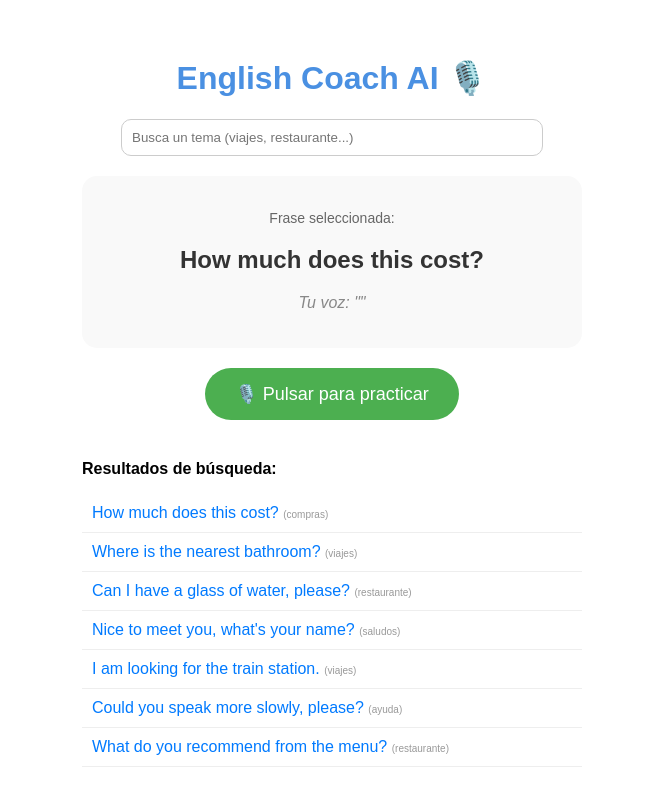
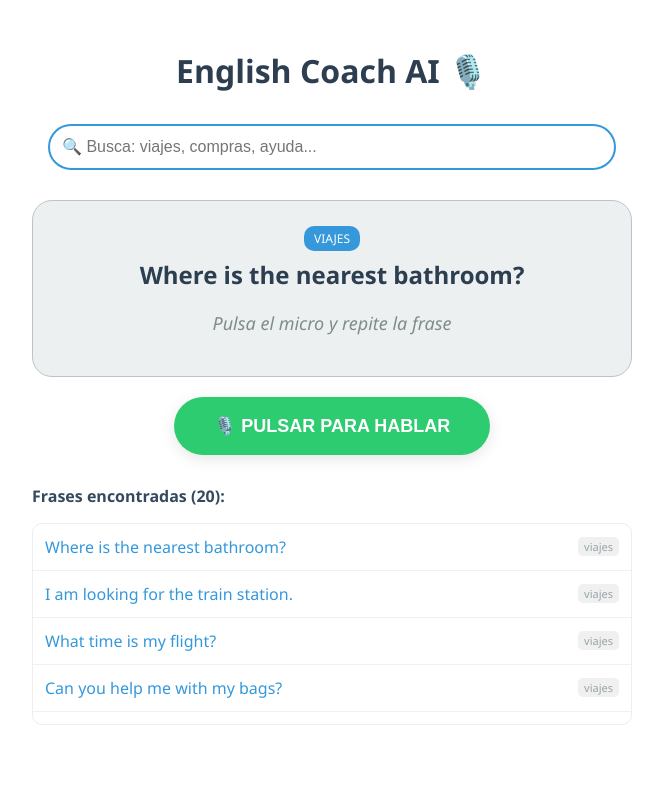
Before and after one commit to Aleejjj07/practice-ingles, a React (Create React App) app: page / in a window 1280 px wide. Shown: the whole page, without its empty margins (308-971 px from the left). Built offline with nearby package versions, Linux system fonts and the light colour scheme.

Commit message:
Update App.jsx

```diff
--- a/src/App.jsx
+++ b/src/App.jsx
@@ -1,14 +1,37 @@
 import React, { useState, useRef } from 'react';
 import { toast, Toaster } from 'react-hot-toast';
 
+// AQUÍ ESTÁN TODAS LAS FRASES NUEVAS
 const FRASES_BASE = [
+  // VIAJES
+  { english: "Where is the nearest bathroom?", category: "viajes" },
+  { english: "I am looking for the train station.", category: "viajes" },
+  { english: "What time is my flight?", category: "viajes" },
+  { english: "Can you help me with my bags?", category: "viajes" },
+
+  // RESTAURANTE
+  { english: "Can I have a glass of water, please?", category: "restaurante" },
+  { english: "What do you recommend from the menu?", category: "restaurante" },
+  { english: "The check, please.", category: "restaurante" },
+  { english: "I have a reservation for tonight.", category: "restaurante" },
+
+  // COMPRAS
   { english: "How much does this cost?", category: "compras" },
-  { english: "Where is the nearest bathroom?", category: "viajes" },
-  { english: "Can I have a glass of water, please?", category: "restaurante" },
+  { english: "Do you have this in a smaller size?", category: "compras" },
+  { english: "Can I pay with credit card?", category: "compras" },
+
+  // TRABAJO / SALUDOS
   { english: "Nice to meet you, what's your name?", category: "saludos" },
-  { english: "I am looking for the train station.", category: "viajes" },
+  { english: "How do you spell that?", category: "ayuda" },
   { english: "Could you speak more slowly, please?", category: "ayuda" },
-  { english: "What do you recommend from the menu?", category: "restaurante" }
+  { english: "I don't understand, can you repeat?", category: "ayuda" },
+  { english: "What do you do for a living?", category: "trabajo" },
+  { english: "I am late for the meeting.", category: "trabajo" },
+
+  // EMERGENCIAS
+  { english: "I need help, call an ambulance.", category: "emergencia" },
+  { english: "I lost my passport.", category: "emergencia" },
+  { english: "I am allergic to peanuts.", category: "salud" }
 ];
 
 export default function EnglishCoach() {
@@ -17,81 +40,98 @@ export default function EnglishCoach() {
   const [searchQuery, setSearchQuery] = useState('');
   const [currentPhrase, setCurrentPhrase] = useState(FRASES_BASE[0]);
 
-  // Filtrar frases según la búsqueda
   const filteredPhrases = FRASES_BASE.filter(f =>
-    f.category.includes(searchQuery.toLowerCase()) ||
+    f.category.toLowerCase().includes(searchQuery.toLowerCase()) ||
     f.english.toLowerCase().includes(searchQuery.toLowerCase())
   );
 
   const startListening = () => {
     const SpeechRecognition = window.SpeechRecognition || window.webkitSpeechRecognition;
     if (!SpeechRecognition) {
-      toast.error("Tu navegador no soporta voz. Usa Chrome.");
+      toast.error("Usa Chrome para que funcione el micrófono.");
       return;
     }
 
     const recognition = new SpeechRecognition();
     recognition.lang = 'en-US';
 
-    recognition.onstart = () => setIsListening(true);
+    recognition.onstart = () => {
+      setIsListening(true);
+      setTranscribedText('Escuchando...');
+    };
+
     recognition.onresult = (event) => {
       const text = event.results[0][0].transcript;
       setTranscribedText(text);
       setIsListening(false);
 
-      if (text.toLowerCase().includes(currentPhrase.english.toLowerCase().replace(/[?.!,]/g, ""))) {
-        toast.success("¡Perfecto! Pronunciación excelente.");
+      const cleanOriginal = currentPhrase.english.toLowerCase().replace(/[?.!,]/g, "");
+      const cleanSpoken = text.toLowerCase().replace(/[?.!,]/g, "");
+
+      if (cleanSpoken.includes(cleanOriginal) || cleanOriginal.includes(cleanSpoken)) {
+        toast.success("¡Excelente pronunciación!", { icon: '👏' });
       } else {
-        toast.error("Casi... ¡Inténtalo de nuevo!");
+        toast.error("Inténtalo de nuevo.");
       }
     };
 
+    recognition.onerror = () => setIsListening(false);
     recognition.start();
   };
 
   return (
-    <div style={{ padding: '30px', textAlign: 'center', fontFamily: 'Arial, sans-serif', maxWidth: '500px', margin: 'auto' }}>
-      <Toaster />
-      <h1 style={{ color: '#4A90E2' }}>English Coach AI 🎙️</h1>
+    <div style={{ padding: '20px', textAlign: 'center', fontFamily: 'Segoe UI, Tahoma, Geneva, Verdana, sans-serif', maxWidth: '600px', margin: 'auto' }}>
+      <Toaster position="top-center" />
+      <h1 style={{ color: '#2c3e50' }}>English Coach AI 🎙️</h1>
 
-      <div style={{ marginBottom: '20px' }}>
+      <div style={{ position: 'sticky', top: '0', background: 'white', padding: '10px 0', zIndex: '10' }}>
         <input
           type="text"
-          placeholder="Busca un tema (viajes, restaurante...)"
+          placeholder="🔍 Busca: viajes, compras, ayuda..."
           value={searchQuery}
           onChange={(e) => setSearchQuery(e.target.value)}
-          style={{ padding: '10px', width: '80%', borderRadius: '10px', border: '1px solid #ccc' }}
+          style={{ padding: '12px', width: '90%', borderRadius: '25px', border: '2px solid #3498db', fontSize: '16px', outline: 'none' }}
         />
       </div>
 
-      <div style={{ background: '#f9f9f9', padding: '20px', borderRadius: '15px', marginBottom: '20px' }}>
-        <p style={{ color: '#666', fontSize: '14px' }}>Frase seleccionada:</p>
-        <h2 style={{ color: '#333' }}>{currentPhrase.english}</h2>
-        <p style={{ fontStyle: 'italic', color: '#888' }}>Tu voz: "{transcribedText}"</p>
+      <div style={{ background: '#ecf0f1', padding: '25px', borderRadius: '20px', margin: '20px 0', border: '1px solid #bdc3c7' }}>
+        <span style={{ background: '#3498db', color: 'white', padding: '4px 10px', borderRadius: '10px', fontSize: '12px', textTransform: 'uppercase' }}>
+          {currentPhrase.category}
+        </span>
+        <h2 style={{ color: '#2c3e50', marginTop: '10px' }}>{currentPhrase.english}</h2>
+        <div style={{ minHeight: '40px', color: '#7f8c8d', fontStyle: 'italic', fontSize: '18px' }}>
+          {transcribedText ? `"${transcribedText}"` : "Pulsa el micro y repite la frase"}
+        </div>
       </div>
 
       <button
         onClick={startListening}
         style={{
-          padding: '15px 30px', fontSize: '18px', borderRadius: '50px', border: 'none', cursor: 'pointer',
-          backgroundColor: isListening ? '#ff4b4b' : '#4CAF50', color: 'white', marginBottom: '20px'
+          padding: '18px 40px', fontSize: '18px', borderRadius: '50px', border: 'none', cursor: 'pointer',
+          backgroundColor: isListening ? '#e74c3c' : '#2ecc71', color: 'white', fontWeight: 'bold',
+          boxShadow: '0 4px 15px rgba(0,0,0,0.1)', transition: '0.3s'
         }}
       >
-        {isListening ? 'Escuchando...' : '🎙️ Pulsar para practicar'}
+        {isListening ? '🛑 ESCUCHANDO...' : '🎙️ PULSAR PARA HABLAR'}
       </button>
 
-      <div style={{ textAlign: 'left', marginTop: '20px' }}>
-        <p><strong>Resultados de búsqueda:</strong></p>
+      <div style={{ textAlign: 'left', marginTop: '30px' }}>
+        <p style={{ color: '#34495e', fontWeight: 'bold' }}>Frases encontradas ({filteredPhrases.length}):</p>
+        <div style={{ maxHeight: '200px', overflowY: 'auto', border: '1px solid #eee', borderRadius: '10px' }}>
           {filteredPhrases.map((f, i) => (
             <div
               key={i}
-            onClick={() => setCurrentPhrase(f)}
-            style={{ padding: '10px', borderBottom: '1px solid #eee', cursor: 'pointer', color: '#007AFF' }}
+              onClick={() => { setCurrentPhrase(f); setTranscribedText(''); }}
+              style={{ padding: '12px', borderBottom: '1px solid #f1f1f1', cursor: 'pointer', display: 'flex', justifyContent: 'space-between', alignItems: 'center' }}
+              onMouseOver={(e) => e.currentTarget.style.background = '#f7f9f9'}
+              onMouseOut={(e) => e.currentTarget.style.background = 'white'}
             >
-            {f.english} <span style={{ fontSize: '10px', color: '#999' }}>({f.category})</span>
+              <span style={{ color: '#3498db' }}>{f.english}</span>
+              <span style={{ fontSize: '11px', color: '#95a5a6', background: '#f0f0f0', padding: '2px 6px', borderRadius: '5px' }}>{f.category}</span>
             </div>
           ))}
         </div>
       </div>
+    </div>
   );
 }
```
Lines whose indentation alone changed are shown as unchanged.
